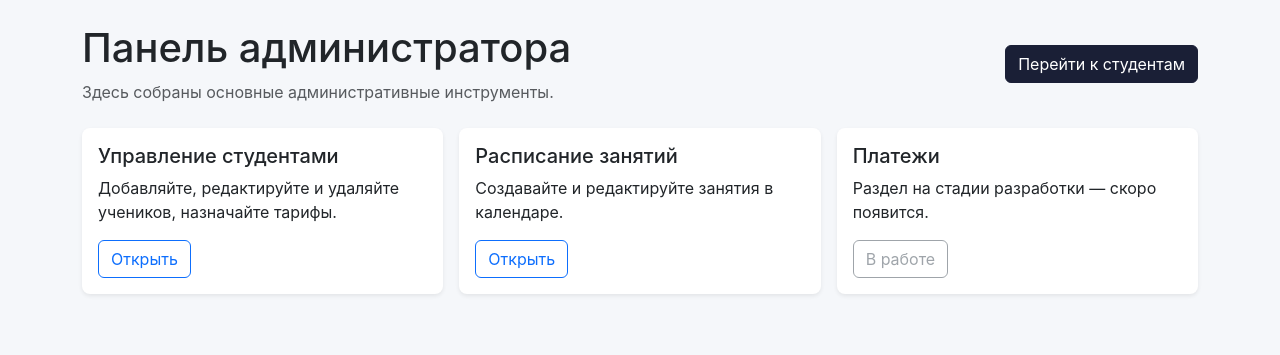
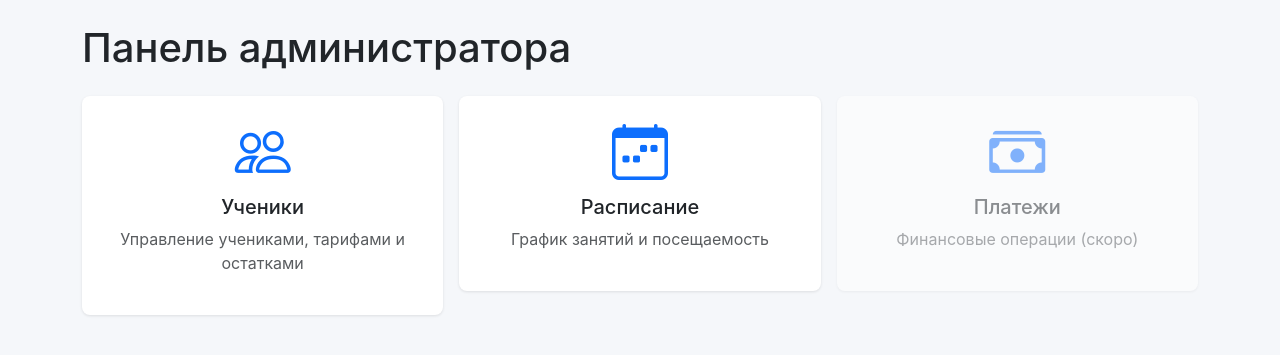
Before and after one commit to archaonever-netizen/ArtSchool-crm, a Flask app: page /admin/ in a window 1280 px wide. Shown: the part 56-411 px from the top of the page. Run offline with Flask 3, Linux system fonts and the light colour scheme; the visitor is signed in with stand-in values (Sample User, id 1); data that the repository does not hold is empty.

Commit message:
Add admin dashboard navigation cards (students, schedule)

```diff
--- a/app/templates/admin/dashboard.html
+++ b/app/templates/admin/dashboard.html
@@ -1,40 +1,35 @@
 {% extends "base.html" %}
 {% block title %}Администратор{% endblock %}
 {% block content %}
-<div class="d-flex justify-content-between align-items-center mb-4">
-    <div>
-        <h1>Панель администратора</h1>
-        <p class="text-muted mb-0">Здесь собраны основные административные инструменты.</p>
-    </div>
-    <a href="/admin/students" class="btn btn-primary">Перейти к студентам</a>
-</div>
+<h1 class="mb-4">Панель администратора</h1>
 <div class="row g-3">
     <div class="col-md-4">
-        <div class="card shadow-sm h-100">
-            <div class="card-body">
-                <h5 class="card-title">Управление студентами</h5>
-                <p class="card-text">Добавляйте, редактируйте и удаляйте учеников, назначайте тарифы.</p>
-                <a href="/admin/students" class="btn btn-outline-primary">Открыть</a>
+        <a href="/admin/students" class="text-decoration-none">
+            <div class="card p-4 text-center">
+                <i class="bi bi-people display-4 text-primary"></i>
+                <h5 class="mt-2">Ученики</h5>
+                <p class="text-muted">Управление учениками, тарифами и остатками</p>
             </div>
-        </div>
+        </a>
     </div>
     <div class="col-md-4">
-        <div class="card shadow-sm h-100">
-            <div class="card-body">
-                <h5 class="card-title">Расписание занятий</h5>
-                <p class="card-text">Создавайте и редактируйте занятия в календаре.</p>
-                <a href="/admin/schedule" class="btn btn-outline-primary">Открыть</a>
+        <a href="/admin/schedule" class="text-decoration-none">
+            <div class="card p-4 text-center">
+                <i class="bi bi-calendar-week display-4 text-primary"></i>
+                <h5 class="mt-2">Расписание</h5>
+                <p class="text-muted">График занятий и посещаемость</p>
             </div>
-        </div>
+        </a>
     </div>
     <div class="col-md-4">
-        <div class="card shadow-sm h-100">
-            <div class="card-body">
-                <h5 class="card-title">Платежи</h5>
-                <p class="card-text">Раздел на стадии разработки — скоро появится.</p>
-                <button class="btn btn-outline-secondary" disabled>В работе</button>
+        <a href="#" class="text-decoration-none disabled">
+            <div class="card p-4 text-center opacity-50">
+                <i class="bi bi-cash-stack display-4 text-primary"></i>
+                <h5 class="mt-2">Платежи</h5>
+                <p class="text-muted">Финансовые операции (скоро)</p>
             </div>
-        </div>
+        </a>
     </div>
+    <!-- Добавьте аналогичные карточки для остальных разделов -->
 </div>
 {% endblock %}
```
